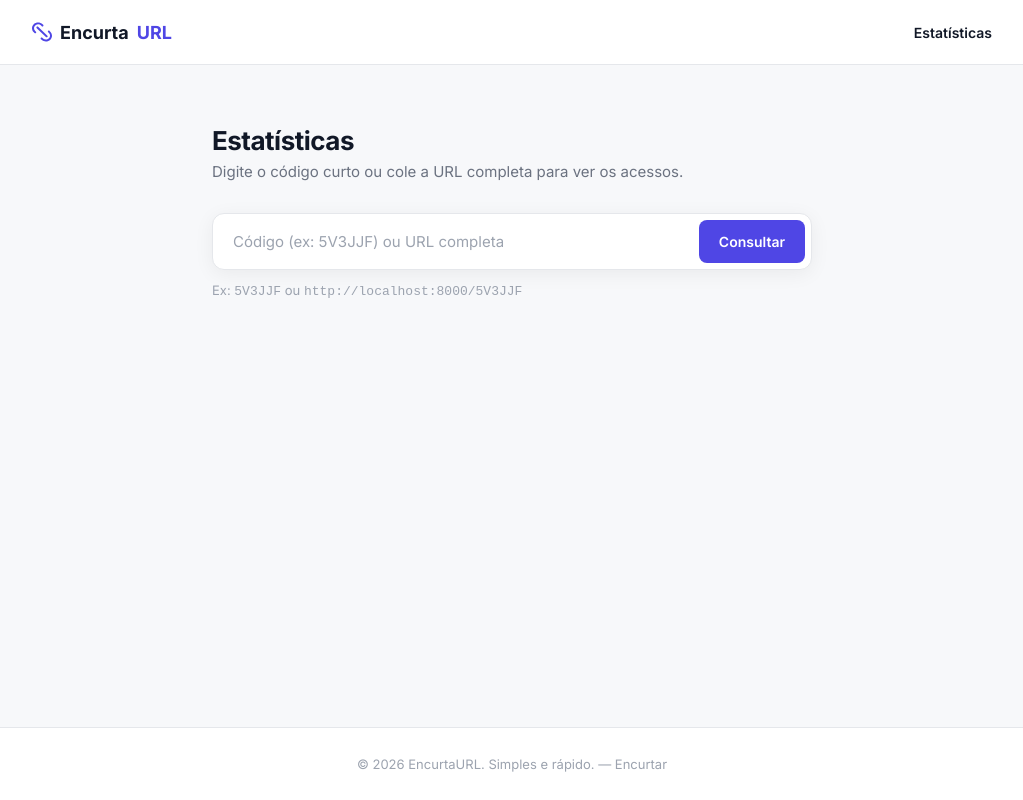
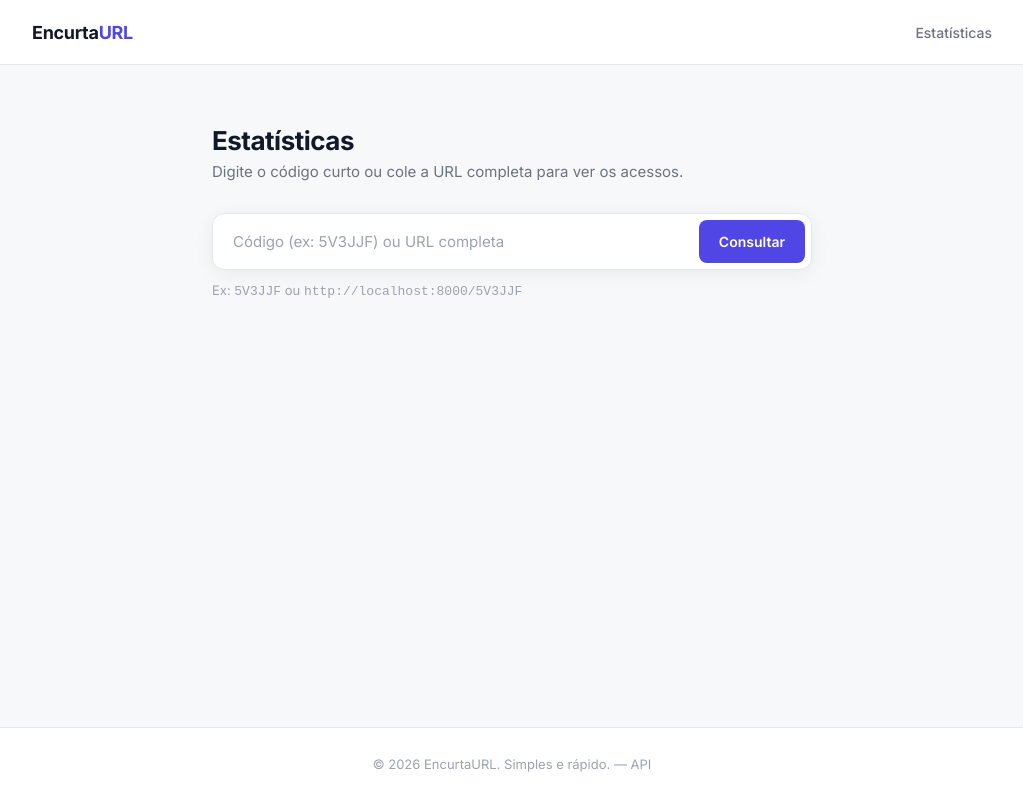
Before and after one commit to EvertuN/encurta_url, a plain HTML site: page frontend/stats.html in a window 1280 px wide. Shown: the whole page, without its empty margins (128-1151 px from the left). Drawn offline with Linux system fonts and the light colour scheme.

Commit message:
refactor(frontend): centralizar header e footer em partials únicos

```diff
--- a/frontend/css/index.css
+++ b/frontend/css/index.css
@@ -2,72 +2,7 @@
    index.css — Página principal
    ============================ */
 
-@import "./variables.css";
-
-* {
-    margin: 0;
-    padding: 0;
-    box-sizing: border-box;
-}
-
-body {
-    font-family: var(--font-sans);
-    background: var(--color-bg);
-    color: var(--color-text);
-    min-height: 100vh;
-    display: flex;
-    flex-direction: column;
-    -webkit-font-smoothing: antialiased;
-}
-
-/* ---- Header ---- */
-
-header {
-    width: 100%;
-    border-bottom: 1px solid var(--color-border);
-    background: var(--color-surface);
-}
-
-nav {
-    max-width: 1000px;
-    margin: 0 auto;
-    height: 64px;
-    display: flex;
-    align-items: center;
-    justify-content: space-between;
-    padding: 0 20px;
-}
-
-.logo {
-    display: flex;
-    align-items: center;
-    gap: 8px;
-    font-size: 18px;
-    font-weight: 700;
-    color: var(--color-text-heading);
-    text-decoration: none;
-}
-
-.logo img {
-    width: 20px;
-    height: 20px;
-}
-
-.logo span {
-    color: var(--color-primary);
-}
-
-.nav-link {
-    text-decoration: none;
-    color: var(--color-text-muted);
-    font-size: 14px;
-    font-weight: 500;
-    transition: color 0.15s;
-}
-
-.nav-link:hover {
-    color: var(--color-text-heading);
-}
+@import "./layout.css";
 
 /* ---- Main ---- */
 
@@ -280,26 +215,6 @@ h1 {
   font-size: 13px;
 }
 
-/* ---- Footer ---- */
-
-footer {
-    text-align: center;
-    padding: 28px 20px;
-    color: var(--color-text-dim);
-    font-size: 13px;
-    border-top: 1px solid var(--color-border);
-    background: var(--color-surface);
-}
-
-footer a {
-    color: var(--color-text-dim);
-    text-decoration: none;
-}
-
-footer a:hover {
-    color: var(--color-text-muted);
-}
-
 /* ---- Responsivo ---- */
 
 @media (max-width: 600px) {
--- /dev/null
+++ b/frontend/css/layout.css
@@ -0,0 +1,91 @@
+/* =============================================
+   layout.css — Header, nav, logo e footer
+   Compartilhado por todas as páginas
+   ============================================= */
+
+@import "./variables.css";
+
+/* ---- Reset base ---- */
+
+* {
+  margin: 0;
+  padding: 0;
+  box-sizing: border-box;
+}
+
+body {
+  font-family: var(--font-sans);
+  background: var(--color-bg);
+  color: var(--color-text);
+  min-height: 100vh;
+  display: flex;
+  flex-direction: column;
+  -webkit-font-smoothing: antialiased;
+}
+
+/* ---- Header ---- */
+
+header {
+  width: 100%;
+  border-bottom: 1px solid var(--color-border);
+  background: var(--color-surface);
+}
+
+nav {
+  max-width: 1000px;
+  margin: 0 auto;
+  height: 64px;
+  display: flex;
+  align-items: center;
+  justify-content: space-between;
+  padding: 0 20px;
+}
+
+.logo {
+  font-size: 18px;
+  font-weight: 700;
+  color: var(--color-text-heading);
+  text-decoration: none;
+  letter-spacing: -0.3px;
+}
+
+.logo span {
+  color: var(--color-primary);
+}
+
+.nav-link {
+  text-decoration: none;
+  color: var(--color-text-muted);
+  font-size: 14px;
+  font-weight: 500;
+  transition: color 0.15s;
+}
+
+.nav-link:hover {
+  color: var(--color-text-heading);
+}
+
+.nav-link[aria-current="page"] {
+  color: var(--color-text-heading);
+  font-weight: 600;
+}
+
+/* ---- Footer ---- */
+
+footer {
+  text-align: center;
+  padding: 28px 20px;
+  color: var(--color-text-dim);
+  font-size: 13px;
+  border-top: 1px solid var(--color-border);
+  background: var(--color-surface);
+}
+
+footer a {
+  color: var(--color-text-dim);
+  text-decoration: none;
+}
+
+footer a:hover {
+  color: var(--color-text-muted);
+}
--- a/frontend/css/stats.css
+++ b/frontend/css/stats.css
@@ -2,77 +2,7 @@
    stats.css — Página de stats
    ============================== */
 
-@import "./variables.css";
-
-* {
-    margin: 0;
-    padding: 0;
-    box-sizing: border-box;
-}
-
-body {
-    font-family: var(--font-sans);
-    background: var(--color-bg);
-    color: var(--color-text);
-    min-height: 100vh;
-    display: flex;
-    flex-direction: column;
-    -webkit-font-smoothing: antialiased;
-}
-
-/* ---- Header ---- */
-
-header {
-    width: 100%;
-    border-bottom: 1px solid var(--color-border);
-    background: var(--color-surface);
-}
-
-nav {
-    max-width: 1000px;
-    margin: 0 auto;
-    height: 64px;
-    display: flex;
-    align-items: center;
-    justify-content: space-between;
-    padding: 0 20px;
-}
-
-.logo {
-    display: flex;
-    align-items: center;
-    gap: 8px;
-    font-size: 18px;
-    font-weight: 700;
-    color: var(--color-text-heading);
-    text-decoration: none;
-}
-
-.logo img {
-    width: 20px;
-    height: 20px;
-}
-
-.logo span {
-    color: var(--color-primary);
-}
-
-.nav-link {
-    text-decoration: none;
-    color: var(--color-text-muted);
-    font-size: 14px;
-    font-weight: 500;
-    transition: color 0.15s;
-}
-
-.nav-link:hover {
-    color: var(--color-text-heading);
-}
-
-.nav-link[aria-current="page"] {
-    color: var(--color-text-heading);
-    font-weight: 600;
-}
+@import "./layout.css";
 
 /* ---- Main ---- */
 
@@ -264,26 +194,6 @@ h1 {
   margin-top: 10px;
 }
 
-/* ---- Footer ---- */
-
-footer {
-    text-align: center;
-    padding: 28px 20px;
-    color: var(--color-text-dim);
-    font-size: 13px;
-    border-top: 1px solid var(--color-border);
-    background: var(--color-surface);
-}
-
-footer a {
-    color: var(--color-text-dim);
-    text-decoration: none;
-}
-
-footer a:hover {
-    color: var(--color-text-muted);
-}
-
 /* ---- Responsivo ---- */
 
 @media (max-width: 600px) {
--- /dev/null
+++ b/frontend/js/common.js
@@ -0,0 +1,28 @@
+/* common.js — carrega header e footer compartilhados */
+
+async function loadPartial(selector, url) {
+  try {
+    const res = await fetch(url);
+    if (!res.ok) return;
+    document.querySelector(selector).outerHTML = await res.text();
+  } catch (e) {
+    console.warn(`Erro ao carregar partial ${url}:`, e);
+  }
+}
+
+function markActivePage() {
+  const path = window.location.pathname.replace(/^\//, '') || 'index';
+  document.querySelectorAll('.nav-link[data-page]').forEach(link => {
+    if (link.dataset.page === path) {
+      link.setAttribute('aria-current', 'page');
+    }
+  });
+}
+
+(async function init() {
+  await Promise.all([
+    loadPartial('#header-placeholder', '/partials/header.html'),
+    loadPartial('#footer-placeholder', '/partials/footer.html'),
+  ]);
+  markActivePage();
+})();
--- /dev/null
+++ b/frontend/partials/footer.html
@@ -0,0 +1,3 @@
+<footer>
+  © 2026 EncurtaURL. Simples e rápido. &mdash; <a href="/docs">API</a>
+</footer>
--- /dev/null
+++ b/frontend/partials/header.html
@@ -0,0 +1,6 @@
+<header>
+  <nav>
+    <a href="/" class="logo">Encurta<span>URL</span></a>
+    <a href="/stats" class="nav-link" data-page="stats">Estatísticas</a>
+  </nav>
+</header>
--- a/frontend/stats.html
+++ b/frontend/stats.html
@@ -6,6 +6,7 @@
   <meta name="viewport" content="width=device-width, initial-scale=1.0">
   <title>EncurtaURL — Estatísticas</title>
   <meta name="description" content="Consulte as estatísticas de acessos dos seus links encurtados.">
+  <link rel="icon" type="image/svg+xml" href="/assets/logo.svg">
   <link rel="preconnect" href="https://fonts.googleapis.com">
   <link rel="preconnect" href="https://fonts.gstatic.com" crossorigin>
   <link href="https://fonts.googleapis.com/css2?family=Inter:wght@400;500;600;700&display=swap" rel="stylesheet">
@@ -14,27 +15,14 @@
 
 <body>
 
-    <header>
-        <nav>
-            <a href="/" class="logo">
-                <img src="/assets/logo.svg" alt="EncurtaURL ícone">
-                Encurta<span>URL</span>
-            </a>
-            <a href="/stats" class="nav-link" aria-current="page">Estatísticas</a>
-        </nav>
-    </header>
+  <div id="header-placeholder"></div>
 
   <main>
     <h1>Estatísticas</h1>
     <p class="subtitle">Digite o código curto ou cole a URL completa para ver os acessos.</p>
 
     <div class="search-form">
-            <input
-                type="text"
-                id="code-input"
-                placeholder="Código (ex: 5V3JJF) ou URL completa"
-                autocomplete="off"
-            >
+      <input type="text" id="code-input" placeholder="Código (ex: 5V3JJF) ou URL completa" autocomplete="off">
       <button type="button" id="search-btn" onclick="handleSearch()">
         <span class="spinner" id="spinner"></span>
         <span id="btn-text">Consultar</span>
@@ -64,11 +52,11 @@
     <p class="hint" id="hint">Ex: <code>5V3JJF</code> ou <code>http://localhost:8000/5V3JJF</code></p>
   </main>
 
-    <footer>
-        © 2026 EncurtaURL. Simples e rápido. &mdash; <a href="/">Encurtar</a>
-    </footer>
+  <div id="footer-placeholder"></div>
 
+  <script src="/js/common.js"></script>
   <script src="/js/stats.js"></script>
 
 </body>
+
 </html>
```
Also changed, not shown: frontend/index.html (+4 -12 lines), 1 other file. Lines whose indentation alone changed are shown as unchanged.
